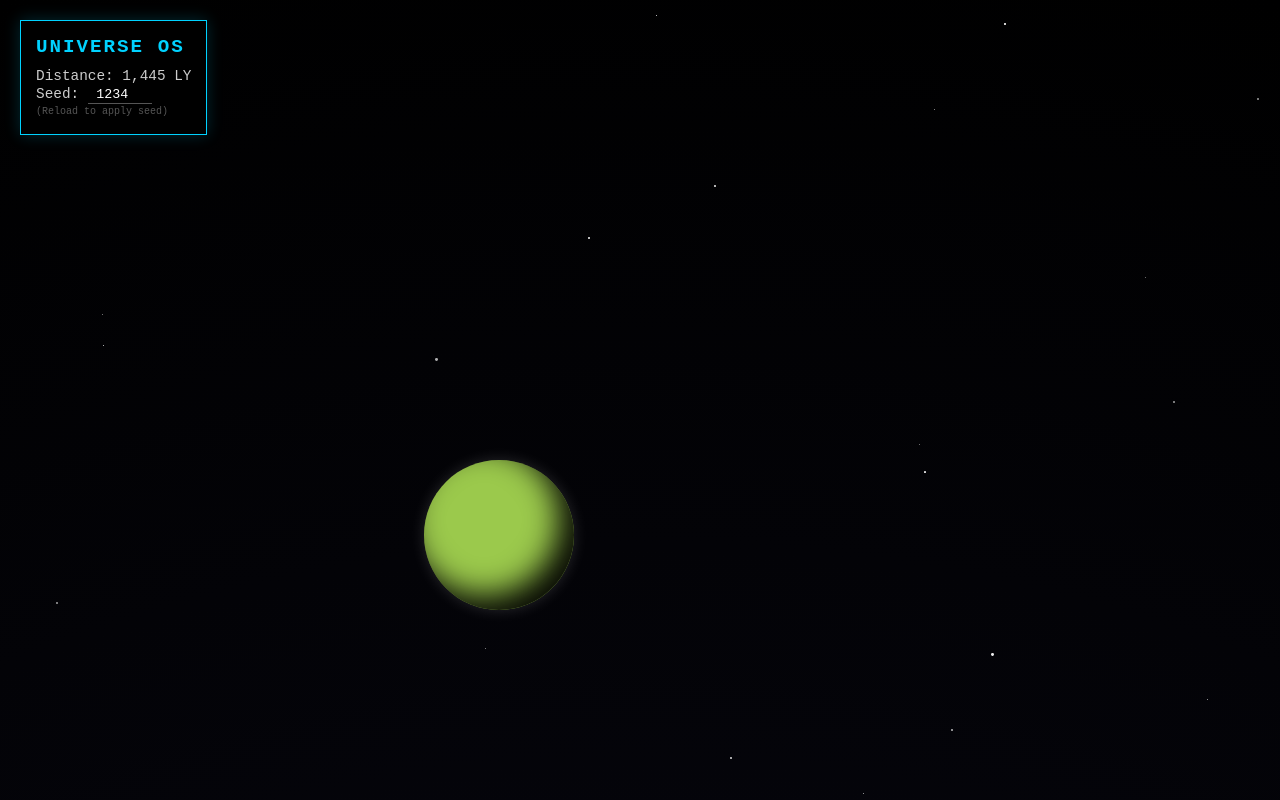
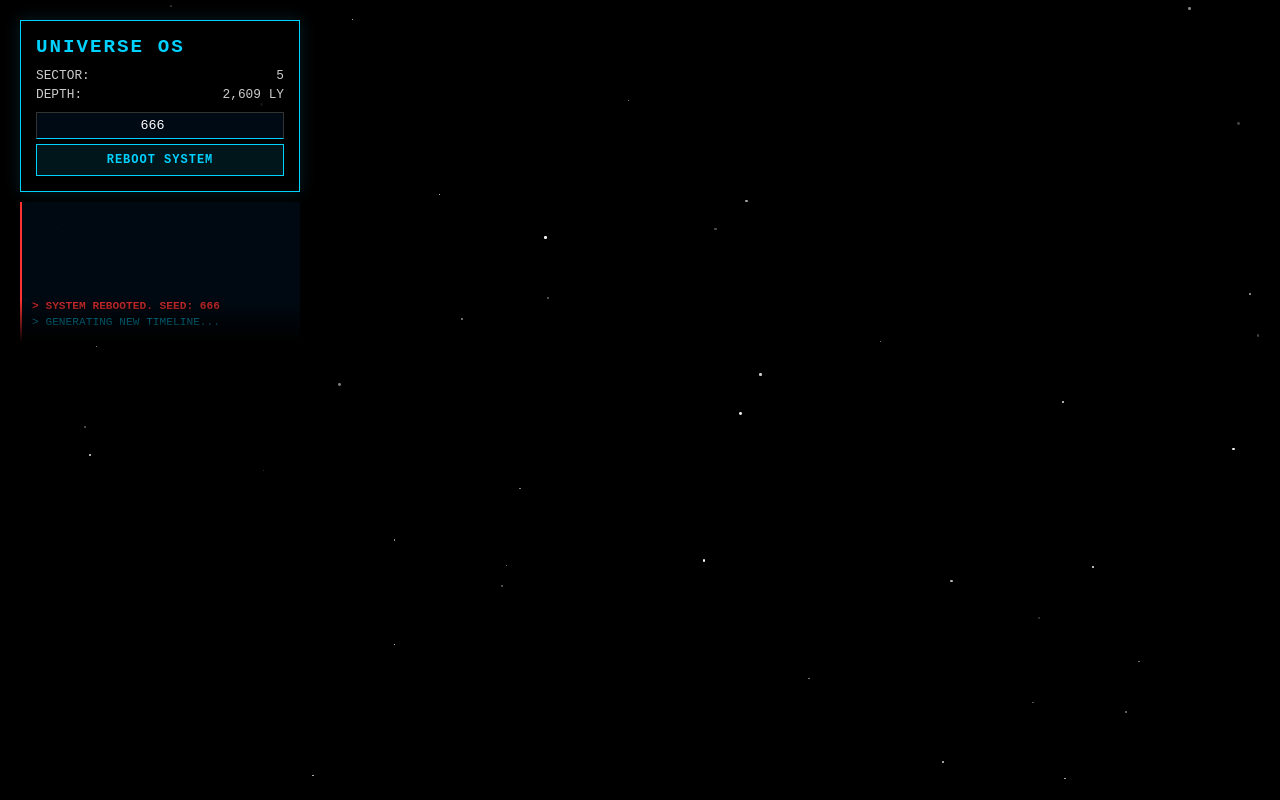
Before and after one commit to kubok758/UNIVERSE, a plain HTML site: page index.html in a window 1280 px wide. Shown: the top 800 px of the page. Drawn offline with Linux system fonts and the light colour scheme.

Commit message:
Update index.html

```diff
--- a/index.html
+++ b/index.html
@@ -3,293 +3,335 @@
 <head>
     <meta charset="UTF-8">
     <meta name="viewport" content="width=device-width, initial-scale=1.0">
-    <title>UNIVERSE: PRO</title>
+    <title>UNIVERSE: DARK SIGNAL</title>
     <style>
         body {
             margin: 0;
-            background-color: #000005;
-            background-image: radial-gradient(circle at 50% 50%, #0b0b1a 0%, #000000 100%);
+            background-color: #000000;
             color: white;
             font-family: 'Courier New', Courier, monospace;
             overflow-x: hidden;
+            transition: filter 0.2s;
         }
 
-        /* ИНТЕРФЕЙС */
+        /* --- HUD --- */
         .hud {
             position: fixed;
             top: 20px;
             left: 20px;
+            width: 280px; /* Чуть уже для аккуратности */
             z-index: 1000;
-            background: rgba(0, 0, 0, 0.8);
-            padding: 15px;
-            border: 1px solid #00d2ff;
-            box-shadow: 0 0 15px rgba(0, 210, 255, 0.2);
-            backdrop-filter: blur(5px);
+            pointer-events: none;
         }
 
-        h1 { margin: 0 0 10px; font-size: 1.2rem; color: #00d2ff; letter-spacing: 2px; }
-        .hud-text { font-size: 0.9rem; color: #ccc; margin: 2px 0; }
-        .seed-input {
-            background: transparent; border: none; border-bottom: 1px solid #555;
-            color: #fff; width: 60px; text-align: center; font-family: inherit;
+        .hud-main {
+            background: rgba(0, 0, 0, 0.9);
+            border: 1px solid #00d2ff;
+            padding: 15px;
+            margin-bottom: 10px;
+            box-shadow: 0 0 15px rgba(0, 210, 255, 0.15);
+            pointer-events: auto;
         }
 
-        /* СТИЛИ КОСМОСА */
-        .universe-container {
-            width: 100%;
-            position: relative;
-            perspective: 1px; /* Нужно для параллакса, если делать через CSS 3D */
-            /* Мы будем делать JS параллакс, так что здесь просто контейнер */
+        h1 { margin: 0 0 10px; font-size: 1.2rem; color: #00d2ff; letter-spacing: 2px; text-transform: uppercase; }
+
+        .hud-row {
+            display: flex; justify-content: space-between;
+            font-size: 0.8rem; color: #ccc; margin-bottom: 4px;
         }
 
-        .sector {
-            position: relative;
-            width: 100%;
-            height: 80vh;
-            overflow: hidden;
+        /* Поле ввода SEED */
+        .seed-container {
+            margin-top: 10px;
+            display: flex;
+            flex-direction: column;
+            gap: 5px;
         }
 
-        /* Общие стили объектов */
-        .space-object {
-            position: absolute;
-            will-change: transform; /* Оптимизация для браузера */
+        .seed-input {
+            background: rgba(0, 20, 40, 0.5);
+            border: 1px solid #333;
+            border-bottom: 1px solid #00d2ff;
+            color: #fff;
+            padding: 5px;
+            font-family: inherit;
+            text-align: center;
+            outline: none;
         }
 
-        .star { background: white; border-radius: 50%; opacity: 0.9; z-index: 1; }
-
-        .nebula {
-            border-radius: 50%;
-            filter: blur(50px);
-            opacity: 0.3;
-            z-index: 0; /* На заднем плане */
+        /* КНОПКА ПРИМЕНИТЬ */
+        .btn-apply {
+            background: rgba(0, 210, 255, 0.1);
+            border: 1px solid #00d2ff;
+            color: #00d2ff;
+            padding: 8px;
+            font-family: inherit;
+            font-weight: bold;
+            cursor: pointer;
+            text-transform: uppercase;
+            font-size: 0.75rem;
+            letter-spacing: 1px;
+            transition: all 0.2s;
         }
 
-        .planet {
-            border-radius: 50%;
-            box-shadow: inset -15px -15px 30px rgba(0,0,0,0.95), 0 0 15px rgba(255,255,255,0.15);
-            cursor: pointer;
-            z-index: 10; /* На переднем плане */
-            transition: filter 0.3s;
-        }
-        .planet:hover { filter: brightness(1.3); }
-
-        /* МОДАЛЬНОЕ ОКНО ДАННЫХ */
-        .data-modal {
-            position: fixed;
-            top: 50%; left: 50%;
-            transform: translate(-50%, -50%) scale(0);
-            width: 300px;
-            background: rgba(10, 15, 30, 0.95);
-            border: 2px solid #00d2ff;
-            padding: 20px;
-            z-index: 2000;
-            transition: transform 0.3s cubic-bezier(0.175, 0.885, 0.32, 1.275);
-            text-align: center;
-            box-shadow: 0 0 50px rgba(0, 210, 255, 0.3);
-        }
-        .data-modal.active { transform: translate(-50%, -50%) scale(1); }
-        .data-modal h2 { color: #00d2ff; margin-top: 0; }
-        .data-modal button {
-            margin-top: 15px;
-            background: #00d2ff; border: none; padding: 8px 20px;
-            cursor: pointer; font-weight: bold;
+        .btn-apply:hover {
+            background: #00d2ff;
+            color: black;
+            box-shadow: 0 0 15px #00d2ff;
         }
 
-        .trigger { height: 10px; width: 100%; opacity: 0; }
+        .btn-apply:active {
+            transform: scale(0.98);
+        }
 
+        /* Лог событий */
+        .log-panel {
+            background: rgba(0, 10, 20, 0.9);
+            border-left: 2px solid #ff3333;
+            height: 120px;
+            overflow: hidden;
+            padding: 10px;
+            font-size: 0.7rem;
+            display: flex;
+            flex-direction: column-reverse; /* Новые снизу, но мы вставляем сверху */
+            mask-image: linear-gradient(to bottom, black 70%, transparent 100%);
+        }
+
+        .log-entry { margin-bottom: 4px; opacity: 0.8; text-shadow: 0 0 2px black; }
+        .log-warn { color: #ffaa00; }
+        .log-danger { color: #ff3333; font-weight: bold; }
+        .log-sys { color: #00d2ff; }
+        .log-ghost { color: #555; font-style: italic; }
+
+        /* --- ОБЪЕКТЫ --- */
+        .universe-container { width: 100%; position: relative; min-height: 100vh; }
+        .sector { position: relative; width: 100%; height: 80vh; overflow: hidden; }
+
+        .star { position: absolute; background: white; border-radius: 50%; z-index: 1; }
+
+        /* Планеты */
+        .planet {
+            position: absolute; border-radius: 50%;
+            box-shadow: inset -10px -10px 30px rgba(0,0,0,0.9), 0 0 10px rgba(255,255,255,0.2);
+            cursor: pointer; z-index: 10; transition: transform 0.3s;
+        }
+        .planet:hover { transform: scale(1.1); border: 1px solid #00d2ff; }
+
+        /* АНОМАЛИИ */
+        .anomaly-blackhole {
+            position: absolute; border-radius: 50%;
+            background: black;
+            border: 2px solid rgba(255, 255, 255, 0.8);
+            box-shadow: 0 0 30px 5px rgba(255, 255, 255, 0.5), inset 0 0 20px rgba(255, 255, 255, 0.5);
+            z-index: 20; cursor: pointer;
+            animation: pulse-bh 2s infinite alternate;
+        }
+
+        .anomaly-rift {
+            position: absolute; width: 4px; height: 120px;
+            background: #9900ff;
+            box-shadow: 0 0 15px 4px #9900ff;
+            transform: rotate(45deg);
+            z-index: 15; cursor: pointer;
+        }
+
+        @keyframes pulse-bh { 0% { box-shadow: 0 0 20px white; } 100% { box-shadow: 0 0 50px white; } }
+
+        /* Глитч эффекты */
+        .reality-collapse {
+            animation: glitch-anim 0.2s infinite;
+            filter: contrast(200%) hue-rotate(90deg) blur(2px);
+        }
+        @keyframes glitch-anim {
+            0% { transform: translate(0); }
+            20% { transform: translate(-5px, 5px); }
+            40% { transform: translate(5px, -5px); }
+            100% { transform: translate(0); }
+        }
+
+        /* Экран смерти */
+        .signal-lost {
+            position: fixed; top: 0; left: 0; width: 100%; height: 100%;
+            background: black; z-index: 9999;
+            display: flex; flex-direction: column;
+            justify-content: center; align-items: center;
+            opacity: 0; pointer-events: none; transition: opacity 2s;
+        }
+        .signal-lost.active { opacity: 1; pointer-events: auto; }
+        .signal-lost h1 { color: red; font-size: 3rem; text-shadow: 2px 2px white; font-family: sans-serif; }
+
+        .trigger { height: 10px; width: 100%; }
     </style>
 </head>
 <body>
 
     <div class="hud">
+        <div class="hud-main">
             <h1>UNIVERSE OS</h1>
-        <p class="hud-text">Distance: <span id="distVal">0</span> LY</p>
-        <p class="hud-text">Seed: <input type="number" id="seedInput" class="seed-input" value="1234"></p>
-        <p class="hud-text" style="font-size: 10px; color: #555;">(Reload to apply seed)</p>
+            <div class="hud-row"><span>SECTOR:</span> <span id="sectorVal">000</span></div>
+            <div class="hud-row"><span>DEPTH:</span> <span id="distVal">0 LY</span></div>
+
+            <div class="seed-container">
+                <input type="number" id="seedInput" class="seed-input" value="666" placeholder="SEED CODE">
+                <button class="btn-apply" onclick="applySeed()">REBOOT SYSTEM</button>
+            </div>
         </div>
 
-    <div class="data-modal" id="modal">
-        <h2 id="mTitle">PLANET NAME</h2>
-        <p id="mDesc" style="color: #aaa; font-size: 0.9rem;"></p>
-        <button onclick="closeModal()">CLOSE LOG</button>
+        <div class="log-panel" id="logPanel">
+            <div class="log-entry log-sys">> SYSTEM ONLINE</div>
+            <div class="log-entry log-sys">> WAITING FOR INPUT...</div>
+        </div>
     </div>
 
     <div class="universe-container" id="universe"></div>
     <div class="trigger" id="trigger"></div>
 
+    <div class="signal-lost" id="deathScreen">
+        <h1>SIGNAL LOST</h1>
+        <p style="color: #666;">CRITICAL REALITY FAILURE</p>
+    </div>
+
     <script>
-        // --- 1. SEED SYSTEM (ГЕНЕРАТОР СЛУЧАЙНЫХ ЧИСЕЛ) ---
-        // Чтобы вселенная была одинаковой для всех, кто введет одинаковый Seed
+        // --- SEED SYSTEM ---
+        let seed = 666;
 
-        let currentSeed = parseInt(document.getElementById('seedInput').value) || 1234;
+        // Функция "псевдо-случайности"
+        function random() {
+            seed = (seed * 9301 + 49297) % 233280;
+            return seed / 233280;
+        }
+        function randRange(min, max) { return min + random() * (max - min); }
 
-        // Простой алгоритм генерации псевдослучайных чисел (LCG)
-        function seededRandom() {
-            currentSeed = (currentSeed * 9301 + 49297) % 233280;
-            return currentSeed / 233280;
+        // --- DOM Elements ---
+        const universe = document.getElementById('universe');
+        const logPanel = document.getElementById('logPanel');
+        const deathScreen = document.getElementById('deathScreen');
+
+        let totalDistance = 0;
+        let sectorCount = 0;
+
+        // --- ЛОГГЕР ---
+        function addLog(msg, type = 'log-sys') {
+            const el = document.createElement('div');
+            el.className = `log-entry ${type}`;
+            el.innerText = `> ${msg}`;
+            logPanel.prepend(el);
+            if (logPanel.children.length > 8) logPanel.lastElementChild.remove();
         }
 
-        // Обёртка, чтобы получать число от min до max
-        function random(min, max) {
-            return min + seededRandom() * (max - min);
+        // --- ГЛАВНАЯ ФУНКЦИЯ: СМЕНА МИРА ---
+        function applySeed() {
+            // 1. Берем значение из инпута
+            const inputVal = document.getElementById('seedInput').value;
+            seed = parseInt(inputVal) || Math.floor(Math.random() * 10000); // Если пусто - случайный
+
+            // 2. Очищаем экран
+            universe.innerHTML = '';
+
+            // 3. Сбрасываем счетчики
+            totalDistance = 0;
+            sectorCount = 0;
+            document.getElementById('distVal').innerText = "0 LY";
+            document.getElementById('sectorVal').innerText = "000";
+
+            // 4. Пишем в лог
+            logPanel.innerHTML = ''; // Чистим старый лог
+            addLog(`SYSTEM REBOOTED. SEED: ${seed}`, 'log-danger');
+            addLog("GENERATING NEW TIMELINE...", 'log-sys');
+
+            // 5. Запускаем генерацию (триггер сработает сам, но добавим старт)
+            createSector();
+            createSector();
+
+            // Скроллим наверх
+            window.scrollTo(0, 0);
         }
 
-        // Выбор случайного элемента из массива
-        function randomChoice(arr) {
-            return arr[Math.floor(random(0, arr.length))];
+        // --- СОЗДАНИЕ СЕКТОРА ---
+        function randomColor() { return `hsl(${randRange(0,360)}, 70%, 50%)`; }
+
+        function createSector() {
+            sectorCount++;
+            const sector = document.createElement('div');
+            sector.classList.add('sector');
+            const frag = document.createDocumentFragment();
+
+            // Звезды
+            for(let i=0; i<35; i++) {
+                const star = document.createElement('div');
+                star.className = 'star';
+                const s = randRange(1, 3);
+                star.style.width = s+'px'; star.style.height = s+'px';
+                star.style.left = randRange(0,100)+'%'; star.style.top = randRange(0,100)+'%';
+                star.style.opacity = randRange(0.2, 1);
+                frag.appendChild(star);
             }
 
-        // --- ГЕНЕРАТОР ИМЕН И СВОЙСТВ ---
-        function generatePlanetData() {
-            const names = ['Xenon', 'Aria', 'Terra', 'Kryo', 'Zeus', 'Odin', 'Ragnar', 'Nova', 'C-137'];
-            const suffixes = ['Prime', 'IV', 'b', 'Alpha', 'Zero', 'X'];
-            const types = ['Gas Giant', 'Ice World', 'Desert', 'Oceanic', 'Volcanic'];
-
-            return {
-                name: `${randomChoice(names)}-${randomChoice(suffixes)}`,
-                type: randomChoice(types),
-                temp: Math.floor(random(-200, 500)) + '°C',
-                gravity: random(0.5, 2.5).toFixed(2) + ' G'
+            // Планеты
+            if (random() > 0.65) {
+                const p = document.createElement('div');
+                p.className = 'planet';
+                const s = randRange(60, 140);
+                p.style.width = s+'px'; p.style.height = s+'px';
+                p.style.left = randRange(10,80)+'%'; p.style.top = randRange(10,80)+'%';
+                p.style.background = randomColor();
+                p.onclick = () => {
+                    addLog(`DATA: Planet ID-${Math.floor(random()*1000)} analyzed.`, 'log-sys');
+                    p.style.border = "2px solid #00d2ff";
                 };
+                frag.appendChild(p);
             }
 
-        // --- ОСНОВНАЯ ЛОГИКА ---
-        const universe = document.getElementById('universe');
-        const distVal = document.getElementById('distVal');
-        const modal = document.getElementById('modal');
-        let totalDistance = 0;
-
-        // Массив для хранения объектов параллакса (чтобы двигать их при скролле)
-        let parallaxObjects = [];
-
-        function randomColor() {
-            const h = random(0, 360);
-            return `hsl(${h}, ${random(50, 80)}%, ${random(40, 60)}%)`;
+            // Аномалии
+            const roll = random();
+            if (roll > 0.98) { // Черная дыра
+                const bh = document.createElement('div');
+                bh.className = 'anomaly-blackhole';
+                const s = randRange(100, 180);
+                bh.style.width = s+'px'; bh.style.height = s+'px';
+                bh.style.left = randRange(20,60)+'%'; bh.style.top = randRange(20,60)+'%';
+                bh.onclick = triggerGameOver;
+                frag.appendChild(bh);
+                addLog("WARNING: GRAVITATIONAL SINGULARITY NEARBY", "log-danger");
+            } else if (roll > 0.96) { // Разлом
+                const rift = document.createElement('div');
+                rift.className = 'anomaly-rift';
+                rift.style.left = randRange(10,90)+'%'; rift.style.top = randRange(10,90)+'%';
+                frag.appendChild(rift);
             }
 
-        function createSector() {
-            const sector = document.createElement('div');
-            sector.classList.add('sector');
-
-            const fragment = document.createDocumentFragment();
-
-            // 1. Туманности (Дальний фон)
-            if (random(0, 1) > 0.6) {
-                const nebula = document.createElement('div');
-                nebula.classList.add('space-object', 'nebula');
-                nebula.style.width = random(300, 700) + 'px';
-                nebula.style.height = random(300, 700) + 'px';
-                nebula.style.left = random(-20, 80) + '%';
-                nebula.style.top = random(0, 80) + '%';
-                nebula.style.background = randomColor();
-
-                // Добавляем в параллакс (медленная скорость)
-                // initialTop нужно запомнить, чтобы от него считать смещение
-                nebula.dataset.speed = "0.2";
-                fragment.appendChild(nebula);
+            // Призрачные сообщения (редко)
+            if (roll < 0.02) {
+                setTimeout(() => addLog("...is someone there?", "log-ghost"), 1000);
             }
 
-            // 2. Звезды (Обычный слой)
-            const starCount = Math.floor(random(10, 30));
-            for(let i=0; i<starCount; i++) {
-                const star = document.createElement('div');
-                star.classList.add('space-object', 'star');
-                const size = random(1, 3);
-                star.style.width = size + 'px';
-                star.style.height = size + 'px';
-                star.style.left = random(0, 100) + '%';
-                star.style.top = random(0, 100) + '%';
-                star.style.opacity = random(0.5, 1);
-                fragment.appendChild(star);
+            sector.appendChild(frag);
+            universe.appendChild(sector);
+
+            totalDistance += Math.floor(randRange(300, 800));
+            document.getElementById('distVal').innerText = totalDistance.toLocaleString() + ' LY';
+            document.getElementById('sectorVal').innerText = sectorCount;
         }
 
-            // 3. Планеты (Ближний план)
-            if (random(0, 1) > 0.7) {
-                const planet = document.createElement('div');
-                planet.classList.add('space-object', 'planet');
-                const size = random(60, 150);
-
-                planet.style.width = size + 'px';
-                planet.style.height = size + 'px';
-                planet.style.left = random(10, 80) + '%';
-                planet.style.top = random(10, 80) + '%';
-                planet.style.background = randomColor();
-
-                // ДАННЫЕ ПЛАНЕТЫ
-                const data = generatePlanetData();
-                planet.onclick = () => showModal(data);
-
-                // Параллакс (быстрая скорость)
-                planet.dataset.speed = "0.15"; // Двигаем чуть-чуть относительно скролла
-                fragment.appendChild(planet);
+        function triggerGameOver() {
+            document.body.classList.add('reality-collapse');
+            document.querySelector('.hud').style.display = 'none';
+            setTimeout(() => deathScreen.classList.add('active'), 1500);
+            setTimeout(() => location.reload(), 5000);
         }
 
-            sector.appendChild(fragment);
-            universe.appendChild(sector);
-            totalDistance += Math.floor(random(100, 300));
-            distVal.innerText = totalDistance.toLocaleString();
-
-            // Собираем новые элементы для параллакса
-            const newParallaxItems = sector.querySelectorAll('.nebula, .planet');
-            newParallaxItems.forEach(el => {
-                // Запоминаем начальную позицию относительно страницы
-                // (упрощенно: просто добавляем в массив для обработки)
-                parallaxObjects.push(el);
-            });
-        }
-
-        // --- ПАРАЛЛАКС ЭФФЕКТ ---
-        // Срабатывает при каждом движении колесика
-        window.addEventListener('scroll', () => {
-            const scrollY = window.scrollY;
-
-            // Мы не двигаем КАЖДУЮ звезду (это убьет процессор)
-            // Мы двигаем только большие объекты (планеты и туманности)
-            parallaxObjects.forEach(el => {
-                const speed = parseFloat(el.dataset.speed);
-                // Формула: сдвигаем элемент вниз или вверх в зависимости от скролла
-                // Чтобы создать ощущение глубины
-                const offset = scrollY * speed;
-
-                // Для планет (ближе) - двигаем ВВЕРХ быстрее (как будто пролетаем мимо)
-                // Для туманностей (дальше) - почти не двигаем
-
-                if (el.classList.contains('planet')) {
-                    el.style.transform = `translateY(${offset * -0.5}px)`;
-                } else {
-                    el.style.transform = `translateY(${offset * 0.2}px)`;
-                }
-            });
-        });
-
-        // --- ИНТЕРАКТИВНОСТЬ (МОДАЛКА) ---
-        function showModal(data) {
-            document.getElementById('mTitle').innerText = "SYSTEM: " + data.name;
-            document.getElementById('mDesc').innerHTML = `
-                Type: ${data.type}<br>
-                Gravity: ${data.gravity}<br>
-                Surface Temp: ${data.temp}<br>
-                <br>Status: Discovery logged.
-            `;
-            modal.classList.add('active');
-        }
-
-        function closeModal() {
-            modal.classList.remove('active');
-        }
-
-        // --- ЗАГРУЗКА ---
+        // --- SCROLL OBSERVER ---
         const observer = new IntersectionObserver((entries) => {
             entries.forEach(entry => {
                 if (entry.isIntersecting) {
-                    // Грузим пачками
+                    // Если видно дно - генерируем еще
                     for(let i=0; i<3; i++) createSector();
                 }
             });
-        }, { rootMargin: '200px' });
+        }, { rootMargin: '400px' });
 
-        // Инициализация
-        for(let i=0; i<4; i++) createSector();
+        // Старт
+        applySeed(); // Используем функцию для начальной генерации
         observer.observe(document.getElementById('trigger'));
 
     </script>
```
Lines whose indentation alone changed are shown as unchanged.
